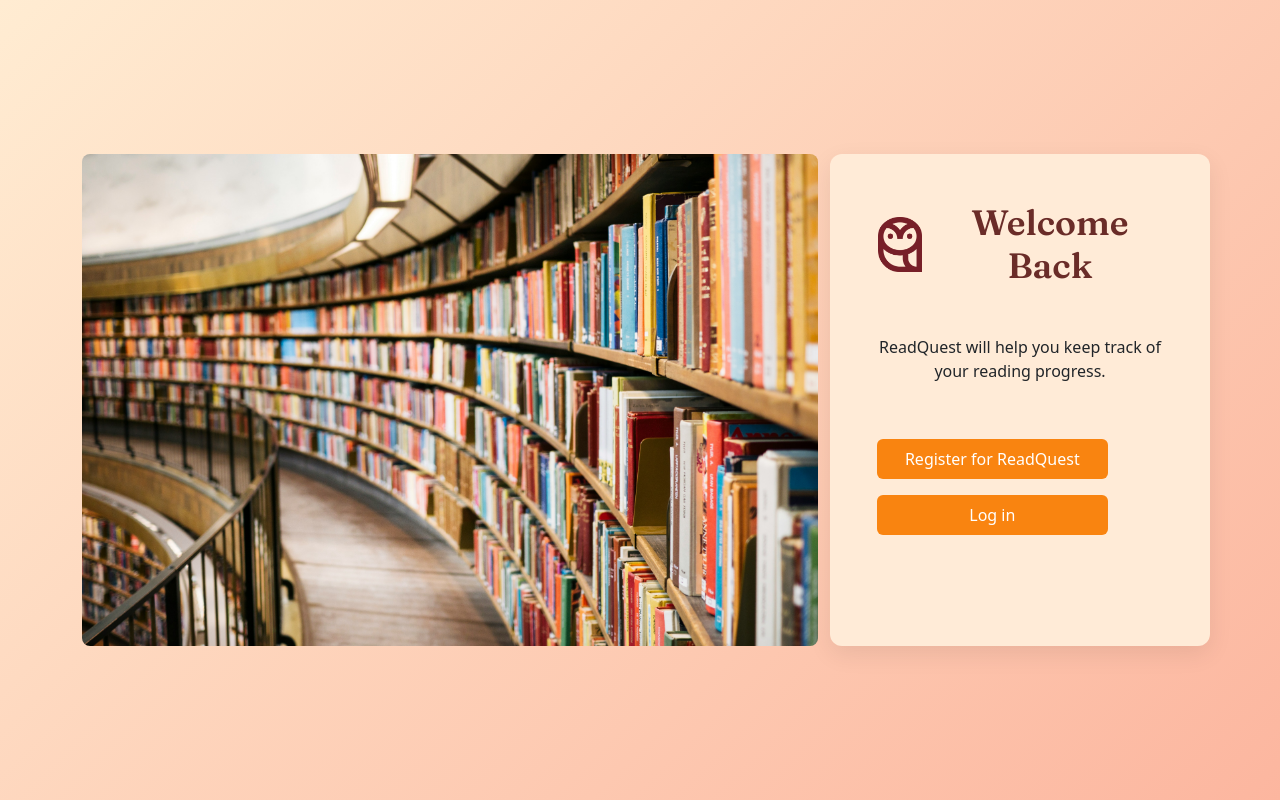
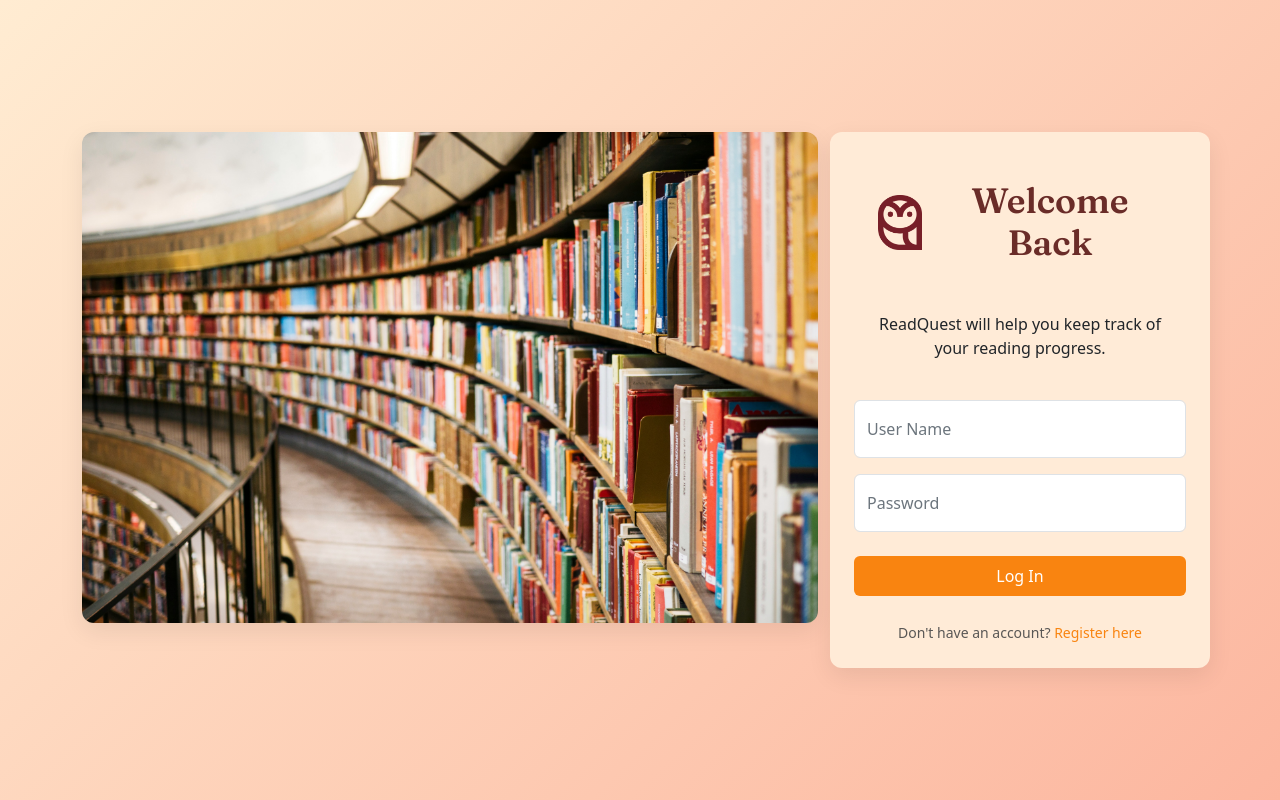
Before and after one commit to ScottVint/inttech_group_project, a Django app: page / in a window 1280 px wide. Run offline with Django 5.2, Linux system fonts and the light colour scheme.

Commit message:
feat: WIP with index page
asking group members if change is ok, before pusing to git

```diff
--- a/static/CSS/style.css
+++ b/static/CSS/style.css
@@ -20,6 +20,10 @@
     color: white !important;
 }
 
+.button:active{
+     background-color: #af671f !important;
+}
+
 h1{
     font-family: "Fraunces", sans-serif;
 }
@@ -29,6 +33,8 @@ h1{
 
 #front_image{
     max-width: 100%;
+    box-shadow: 0 8px 24px rgba(0, 0, 0, 0.08);
+    border-radius: 12px;
 }
 
 /* Login & Register Classes */
--- a/templates/readquest/index.html
+++ b/templates/readquest/index.html
@@ -11,7 +11,7 @@ Welcome
 <div class="container">
     <div class="row">
         <div class="col-md-8">
-            <img src="{%static 'images/front_page_library.jpg'%}" class="col-md-12 rounded-3" id="front_image">
+            <img src="{%static 'images/front_page_library.jpg'%}" class="col-md-12" id="front_image">
         </div>
         <div class="col-md-4 card-custom card-body p-4 text-center align-items-center justify-content-center ">
             <div class="d-flex align-items-center justify-content-center p-4">
@@ -24,14 +24,39 @@ Welcome
                 <p class="text-center">ReadQuest will help you keep track of your reading progress.</p>
                 </div>
 
-            <div class="align-items-center justify-content-center col-md-10">
-                <button class="button btn py-2 fs-6 mt-3 col-md-10" type="button"> Register for
-                    ReadQuest</button>
-                <button class="button btn py-2 fs-6 mt-3 col-md-10" type="button">Log in</button>
+                <div>
+                    <form id="login_form" method="post" action="{% url 'readquest:login' %}">
+                        {% csrf_token %}
+
+                        <div class="form-floating mb-3">
+                            <input type="text" class="form-control" id="username" name="username" placeholder="User Name" required>
+                            <label for="username">User Name</label>
+                        </div>
+
+                        <div class="form-floating mb-4">
+                            <input type="password" class="form-control" id="password" name="password" placeholder="Password" required>
+                            <label for="password">Password</label>
+                        </div>
+
+                        <button class="btn w-100 py-2 fs-6 text-white button" type="submit">
+                            Log In
+                        </button>
+
+                        <div class="mt-4 text-center">
+                            <small class="text-muted">Don't have an account? <a href="{% url 'readquest:register' %}" style="color: #F98410; font-weight: 500;" class="text-decoration-none">Register here</a></small>
+                        </div>
+                    </form>
+                </div>
+            <!-- <div class="d-flex justify-content-center align-items-center">
+                <div class="col-md-12">
+                    <button class="button btn py-2 fs-6 mt-3 col-md-12" type="button"> Register for
+                        ReadQuest</button>
+                    <button class="button btn py-2 fs-6 mt-3 col-md-10" type="button">Log in</button> -->
             </div>
-            </div>
+        </div>
 
-        </div>
+    </div>
+</div>
 </div>
 
 {% endblock %}
```
